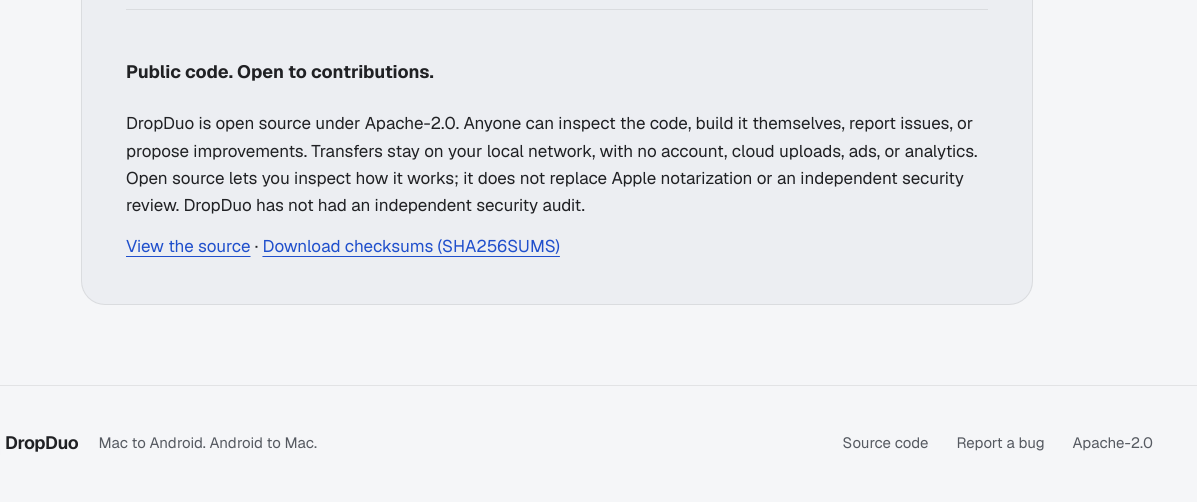
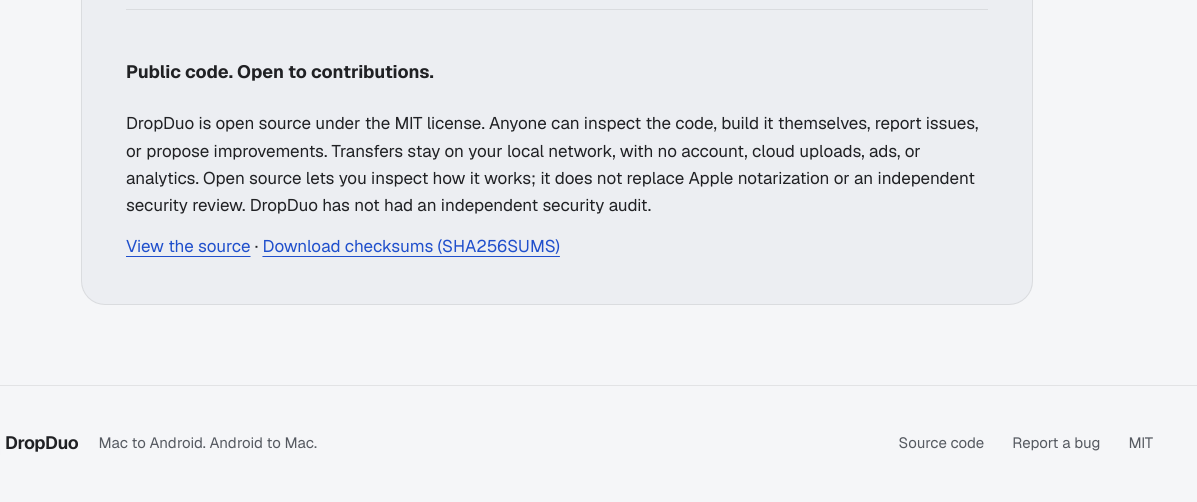
Before and after one commit to rohit-yadavv/dropduo, a plain HTML site: page apps/web/mac-install.html in a window 1280 px wide. Shown: the part 820-1322 px from the top of the page, 83-1280 px from the left. Drawn offline with Linux system fonts and the light colour scheme.

```diff
--- a/apps/web/mac-install.html
+++ b/apps/web/mac-install.html
@@ -89,7 +89,7 @@
           <p class="install-guide__note">Your browser may ask to open System Settings. If the button doesn’t open the right pane, follow the steps above. Open Anyway appears only after a blocked launch and may be unavailable on a managed Mac. This button opens settings; you choose whether to allow DropDuo. For a “will damage your computer” or “damaged” alert, stop and report it instead of using these steps.</p>
           <div class="install-guide__trust">
             <h4>Public code. Open to contributions.</h4>
-            <p>DropDuo is open source under Apache-2.0. Anyone can inspect the code, build it themselves, report issues, or propose improvements. Transfers stay on your local network, with no account, cloud uploads, ads, or analytics. Open source lets you inspect how it works; it does not replace Apple notarization or an independent security review. DropDuo has not had an independent security audit.</p>
+            <p>DropDuo is open source under the MIT license. Anyone can inspect the code, build it themselves, report issues, or propose improvements. Transfers stay on your local network, with no account, cloud uploads, ads, or analytics. Open source lets you inspect how it works; it does not replace Apple notarization or an independent security review. DropDuo has not had an independent security audit.</p>
             <p><a href="https://github.com/rohit-yadavv/dropduo">View the source</a> · <a href="https://github.com/rohit-yadavv/dropduo/releases/latest">Download checksums (SHA256SUMS)</a></p>
           </div>
         </div>
@@ -108,7 +108,7 @@
       <ul class="footer__links">
         <li><a href="https://github.com/rohit-yadavv/dropduo">Source code</a></li>
         <li><a href="https://github.com/rohit-yadavv/dropduo/issues">Report a bug</a></li>
-        <li><a href="https://github.com/rohit-yadavv/dropduo/blob/develop/LICENSE">Apache-2.0</a></li>
+        <li><a href="https://github.com/rohit-yadavv/dropduo/blob/develop/LICENSE">MIT</a></li>
       </ul>
     </div>
   </footer>
```
Also changed, not shown: apps/web/index.html (+1 -1 lines), apps/web/assets/brand/dropduo-wordmark-dark.png (added), apps/web/assets/brand/dropduo-wordmark-light.png (added), 3 other files.
